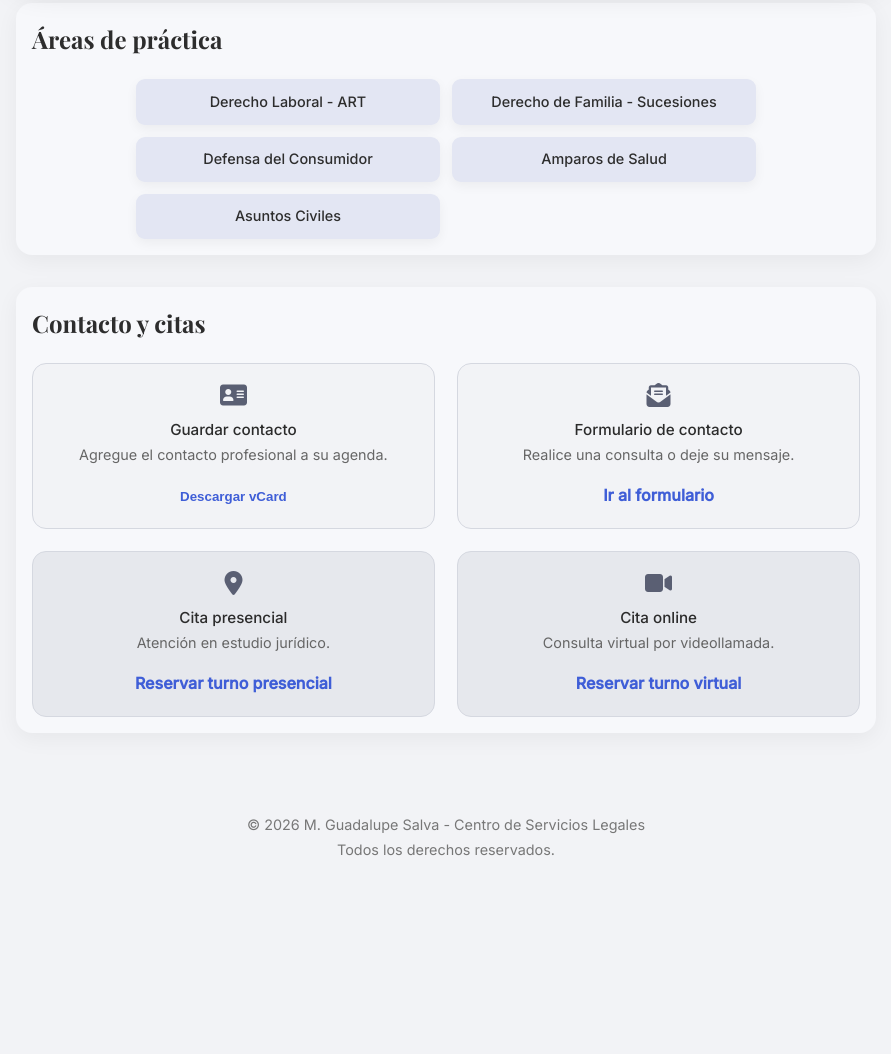
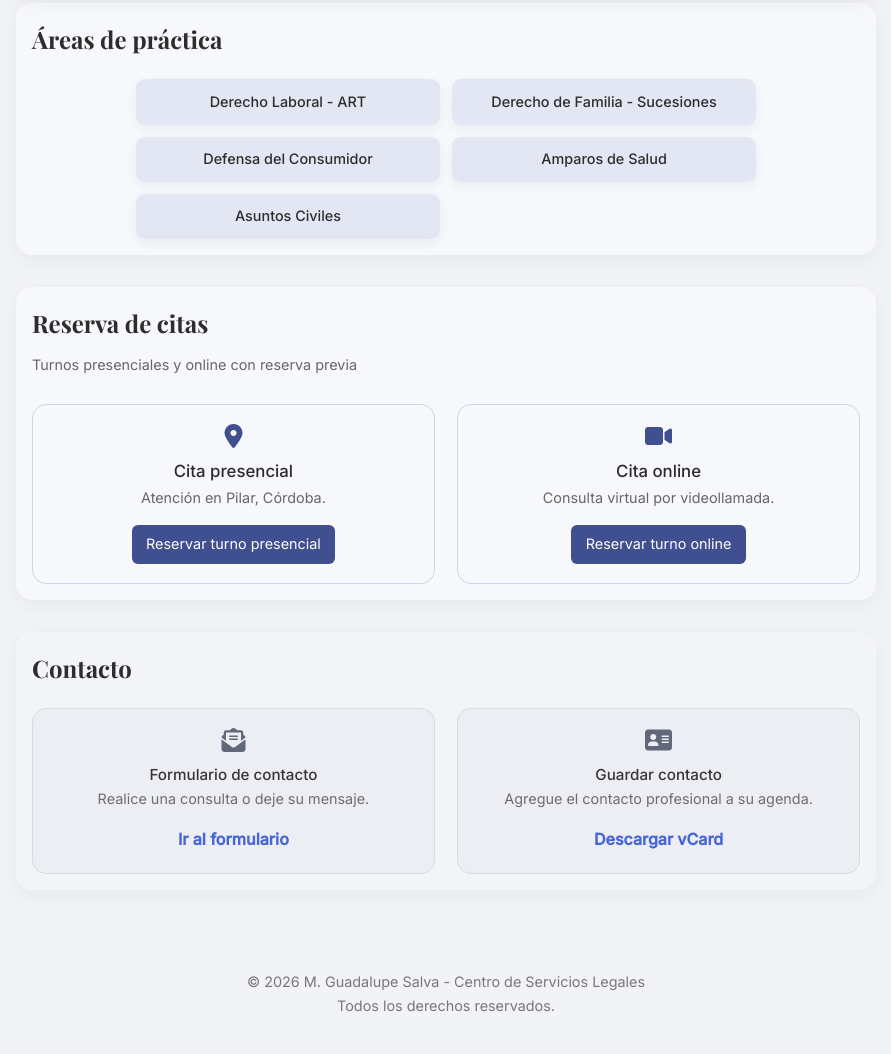
Before and after one commit to draguadalupesalva/perfil, a plain HTML site: page index.html in a window 1280 px wide. Shown: the part 396-1450 px from the top of the page, without its empty margins (194-1085 px from the left). Before the commit the page ends 1310 px from the top, so only its background shows below. Drawn offline with nearby package versions, Linux system fonts and the light colour scheme.

Commit message:
Update index.html

```diff
--- a/index.html
+++ b/index.html
@@ -174,7 +174,8 @@ body{
 }
 
 .contact-card.primary{
-  background:#f2f3f6;
+  background:#eceef3;
+  opacity:0.95;
 }
 
 .contact-card:hover{
@@ -346,6 +347,34 @@ body{
     padding-top:0.6rem;
 }
 
+.contact-card.highlight{
+  background:#f7f8fb;
+  border:1px solid #cfd4e6;
+}
+
+.contact-card.highlight i{
+  color:#3f4f8f;
+}
+
+.contact-card.highlight h3{
+  font-size:1.05rem;
+}
+
+.btn-primary{
+  display:inline-block;
+  background:#3f4f8f;
+  color:#fff;
+  padding:0.45rem 0.9rem;
+  border-radius:6px;
+  font-weight:400;
+  font-size:0.9rem;
+  text-decoration:none;
+}
+
+.btn-primary:hover{
+  background:#2f3f75;
+}
+
 .location-info{
     margin-top:0.8rem;
     font-size:0.8rem;
@@ -374,6 +403,10 @@ body{
 
 .location-info a:hover{
     text-decoration:underline;
+}
+
+.section.soft{
+  background:#f3f4f8;
 }
 
 #schedule{
@@ -436,6 +469,14 @@ body{
         width: 100%;
     }
 
+    .contact-card.highlight{
+        padding:1.4rem;
+    }
+
+    .contact-card.highlight a{
+        display:inline-block;
+        margin-top:0.4rem;
+    }
     .contact-list{
         justify-content: center;
     }
@@ -546,19 +587,38 @@ body{
 
 
 <section class="section">
-  <h2>Contacto y citas</h2>
+  <h2>Reserva de citas</h2>
+    <p style="font-size:.9rem;color:#666;margin-top:-0.6rem">
+    Turnos presenciales y online con reserva previa
+    </p>
 
   <div class="contact-grid">
 
-    <!-- vCard -->
-    <div class="contact-card primary">
-      <i class="fas fa-address-card"></i>
-      <h3>Guardar contacto</h3>
-      <p>Agregue el contacto profesional a su agenda.</p>
-      <button onclick="downloadVCF()">Descargar vCard</button>
+    <!-- Cita presencial -->
+    <div class="contact-card highlight">
+      <i class="fas fa-map-marker-alt"></i>
+      <h3>Cita presencial</h3>
+      <p>Atención en Pilar, Córdoba.</p>
+      <a target="_blank" href="https://calendar.google.com" class="btn-primary">
+          Reservar turno presencial</a>
     </div>
 
+    <!-- Cita online -->
+    <div class="contact-card highlight">
+      <i class="fas fa-video"></i>
+      <h3>Cita online</h3>
+      <p>Consulta virtual por videollamada.</p>
+      <a target="_blank" href="https://calendar.google.com" class="btn-primary">
+          Reservar turno online</a>
+    </div>
+  </div>
+
+ </section>
+
+ <section class="section soft">
+  <h2>Contacto</h2>
     <!-- Formulario -->
+    <div class="contact-grid">
      <div class="contact-card primary">
       <i class="fas fa-envelope-open-text"></i>
       <h3>Formulario de contacto</h3>
@@ -566,26 +626,13 @@ body{
       <a href="#formulario" class="btn-link">Ir al formulario</a>
     </div>
 
-    <!-- Cita presencial -->
-    <div class="contact-card">
-      <i class="fas fa-map-marker-alt"></i>
-      <h3>Cita presencial</h3>
-      <p>Atención en estudio jurídico.</p>
-      <a target="_blank" href="https://calendar.google.com" class="btn-link">
-        Reservar turno presencial
-      </a>
+    <!-- vCard -->
+    <div class="contact-card primary">
+      <i class="fas fa-address-card"></i>
+      <h3>Guardar contacto</h3>
+      <p>Agregue el contacto profesional a su agenda.</p>
+      <a href="#" onclick="downloadVCF()" class="btn-link">Descargar vCard</a>
     </div>
-
-    <!-- Cita online -->
-    <div class="contact-card">
-      <i class="fas fa-video"></i>
-      <h3>Cita online</h3>
-      <p>Consulta virtual por videollamada.</p>
-      <a target="_blank" href="https://calendar.google.com" class="btn-link">
-        Reservar turno virtual
-      </a>
-    </div>
-
    </div>
 </section>
 
```
Lines whose indentation alone changed are shown as unchanged.
